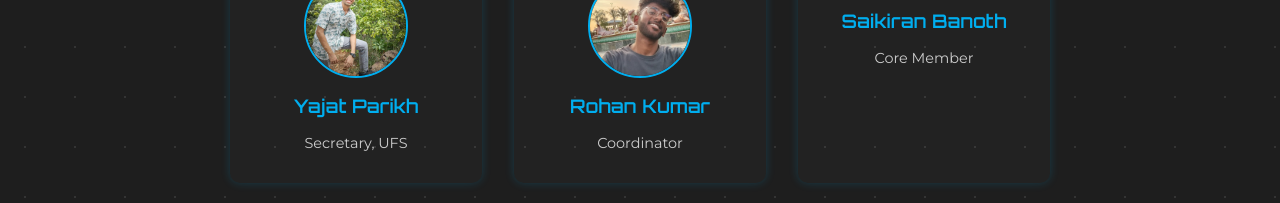
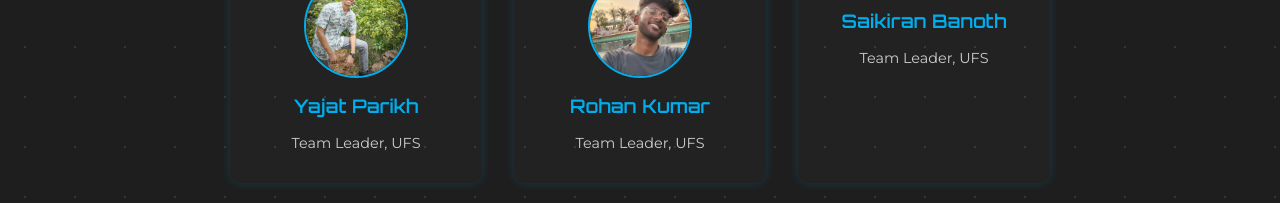
Before and after one commit to roha57/ufs-website, a plain HTML site: page team.html in a window 1280 px wide. Shown: the part 428-631 px from the top of the page. Drawn offline with Linux system fonts and the light colour scheme.

Commit message:
updated content

```diff
--- a/team.html
+++ b/team.html
@@ -31,17 +31,17 @@
       <div class="contact-card">
         <img src="yajat.jpeg" alt="Yajat">
         <h3>Yajat Parikh</h3>
-        <p class="desc">Secretary, UFS</p>
+        <p class="desc">Team Leader, UFS</p>
       </div>
       <div class="contact-card">
         <img src="rohan.jpeg" alt="Rohan">
         <h3>Rohan Kumar</h3>
-        <p class="desc">Coordinator</p>
+        <p class="desc">Team Leader, UFS</p>
       </div>
       <div class="contact-card">
         <img src="saikiran.jpg" alt="Saikiran">
         <h3>Saikiran Banoth</h3>
-        <p class="desc">Core Member</p>
+        <p class="desc">Team Leader, UFS</p>
       </div>
     </div>
   </main>
```
